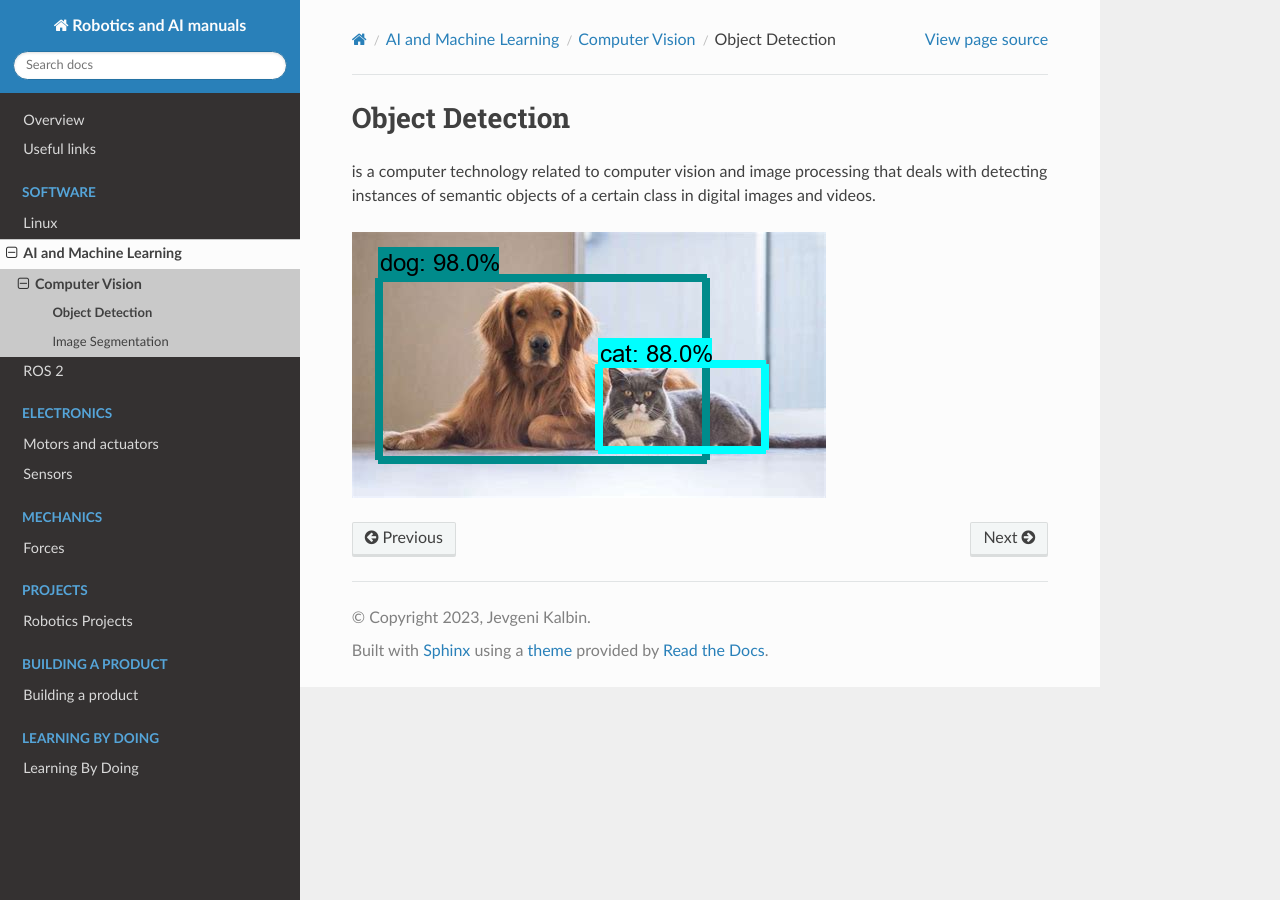
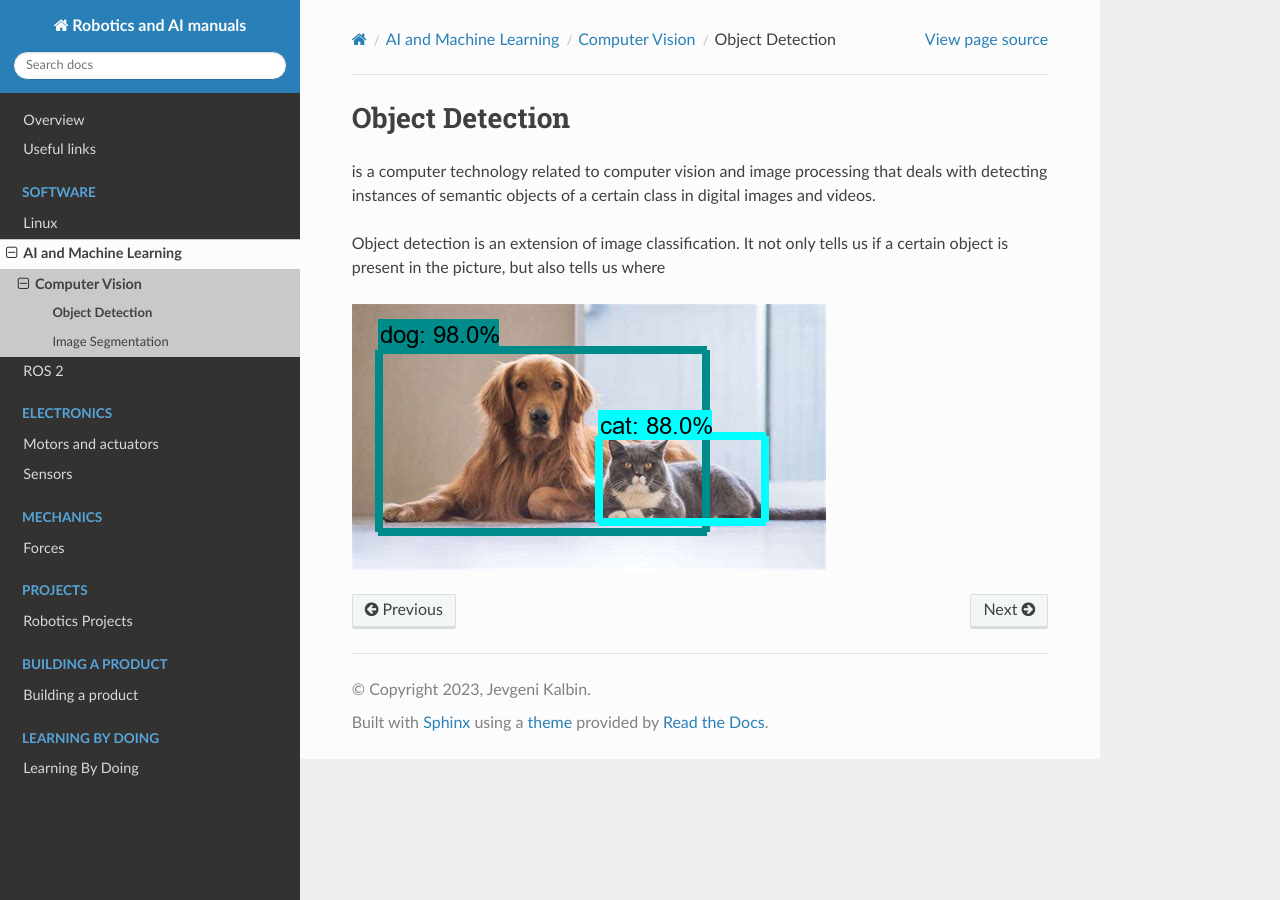
Before and after one commit to jevgenik/manuals, a Sphinx documentation site: the page built from source/files/software/ai/computer_vision/object_detection.rst, in a window 1280 px wide. Built offline with Sphinx 7.4.7 and the Read the Docs theme 2.0.0, drawn with Linux system fonts in a browser that asks for light colours.

Commit message:
updated obejct_detection.rst

```diff
--- a/source/files/software/ai/computer_vision/object_detection.rst
+++ b/source/files/software/ai/computer_vision/object_detection.rst
@@ -4,5 +4,8 @@ Object Detection
 is a computer technology related to computer vision and image processing that deals with detecting instances of  semantic objects of
 a certain class in digital images and videos.
 
+Object detection is an extension of image classification. It not only tells us if a certain object is present in the picture,
+but also tells us where
+
 .. image:: /files/images/object_detection.png
    :alt: Object Detection
```
